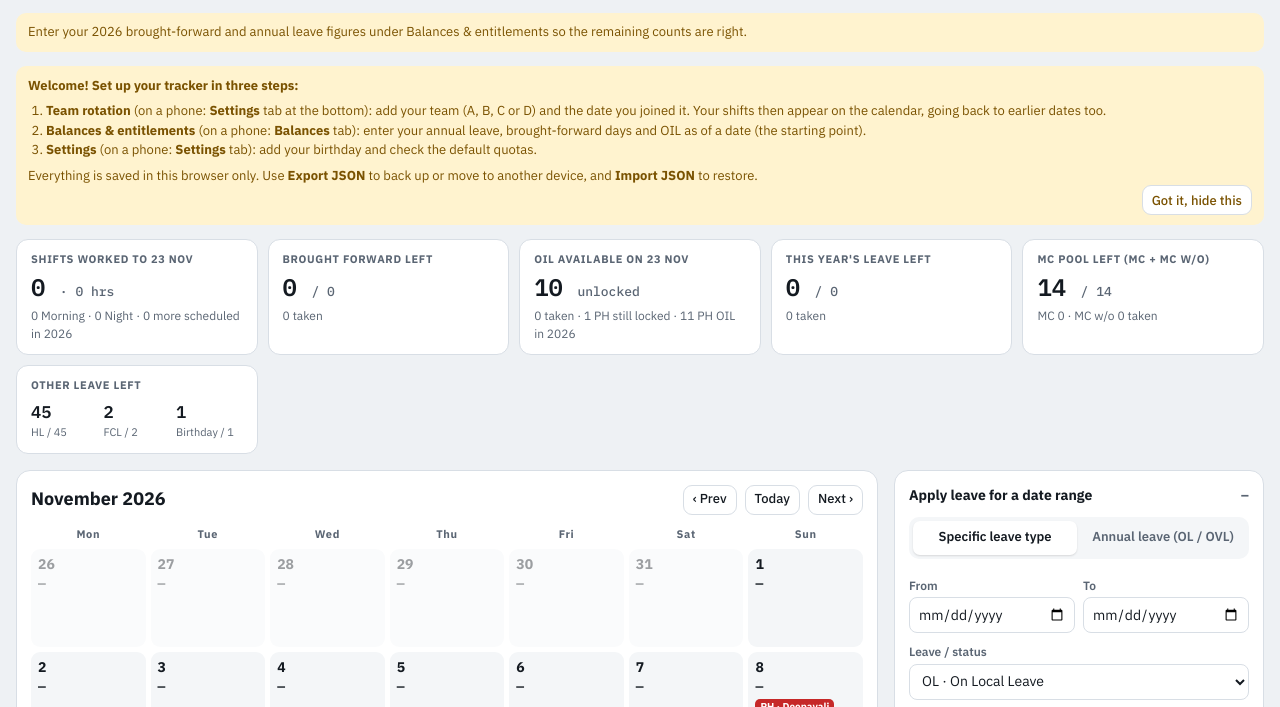
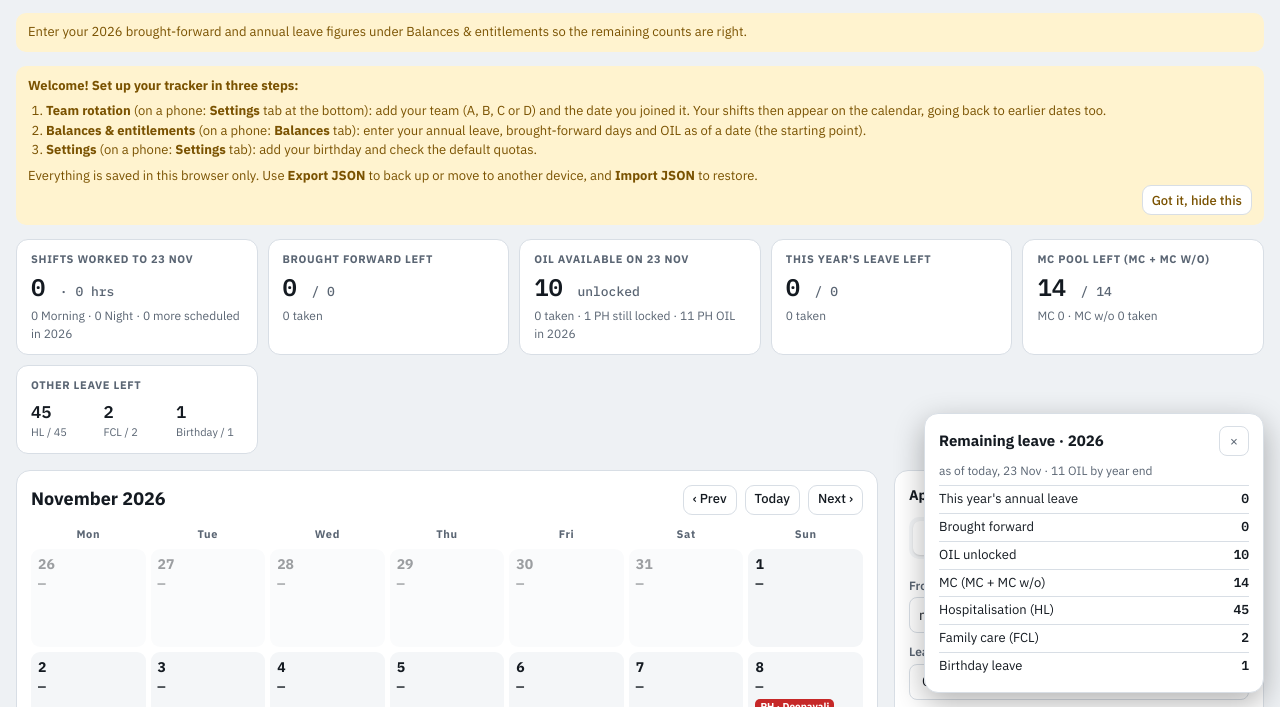
Before and after one commit to Raptor2302/shift-tracker, a plain HTML site: page index.html in a window 1280 px wide. Shown: the part 91-798 px from the top of the page. Drawn offline with Linux system fonts and the light colour scheme.

Commit message:
Remaining-leave card on open and after applying leave
Co-Authored-By: Claude Opus 5.5 <noreply@anthropic.com>

```diff
--- a/index.html
+++ b/index.html
@@ -175,6 +175,16 @@ details.panel[open]>summary::after{content:"–"}
 .kv{display:grid;grid-template-columns:auto 1fr;gap:3px 12px;font-size:13px}
 .kv dt{color:var(--muted)}.kv dd{margin:0;font-family:var(--mono)}
 .toast{position:fixed;left:50%;transform:translateX(-50%);bottom:calc(20px + env(safe-area-inset-bottom,0px));background:var(--text);color:var(--bg);padding:9px 16px;border-radius:10px;font-size:13px;z-index:30}
+.remain{position:fixed;right:16px;bottom:calc(16px + env(safe-area-inset-bottom,0px));z-index:25;width:min(340px,calc(100vw - 32px));background:var(--surface);border:1px solid var(--border);border-radius:14px;box-shadow:0 10px 30px rgba(0,0,0,.3);padding:12px 14px;display:flex;flex-direction:column;gap:6px}
+.remain-head{display:flex;justify-content:space-between;align-items:center;gap:8px}
+.remain-head b{font-size:15px}
+.remain-head .iconbtn{color:var(--muted);width:30px;height:30px}
+.remain-sub{font-size:12px;color:var(--muted)}
+.remain-t{width:100%;border-collapse:collapse;font-size:13px}
+.remain-t td{padding:4px 0;border-top:1px solid var(--border)}
+.remain-t td.n{text-align:right;font-family:var(--mono);font-variant-numeric:tabular-nums;font-weight:700;white-space:nowrap}
+.remain-t td.n small{font-weight:500;color:var(--muted)}
+@media(max-width:700px){body.mob .remain{bottom:calc(84px + env(safe-area-inset-bottom,0px));left:16px;right:16px;width:auto}}
 @media (prefers-reduced-motion:no-preference){.cell{transition:border-color .12s}}
 .mnav,.mstrip,.codechips{display:none}
 .noteam{display:none}
@@ -529,6 +539,11 @@ details.panel[open]>summary::after{content:"–"}
   <button type="button" data-t="log"><span aria-hidden="true">📋</span>Log</button>
   <button type="button" data-t="more"><span aria-hidden="true">⚙️</span>Settings</button>
 </nav>
+<aside class="remain" id="remain" hidden aria-live="polite" aria-labelledby="remainTitle">
+  <div class="remain-head"><b id="remainTitle">Remaining leave</b><button type="button" class="iconbtn" id="remainClose" aria-label="Close">×</button></div>
+  <div class="remain-sub" id="remainSub"></div>
+  <table class="remain-t"><tbody id="remainBody"></tbody></table>
+</aside>
 
 <script>
 /*ENGINE START*/
@@ -950,6 +965,29 @@ function renderLog() {
   $("logFoot").innerHTML = rows.length ? `<tr><td colspan="3">${rows.length} day${rows.length === 1 ? "" : "s"}</td><td class="num">${fmtN(r2(sum))}</td><td colspan="4"></td></tr>` : "";
   $("logChips").innerHTML = Object.entries(totals).map(([k, t]) => `<span class="chip">${tagHtml(k)}${t.n} day${t.n === 1 ? "" : "s"} · <b>${fmtN(r2(t.w))}d</b></span>`).join("");
 }
+// Remaining leave for a year: what's left now (leave up to today taken) and after leave already booked
+function showRemain(y, why) {
+  y = String(y || ui.year);
+  const t0 = todayIso(), cy = t0.slice(0, 4);
+  const asOf = y === cy ? t0 : (y < cy ? y + "-12-31" : y + "-01-01");
+  const c = computeYear(y), yb = c.yb, { t, b } = splitTaken(c, asOf), P = (o, k) => o.pools[k] || 0;
+  const oilNow = r2(c.oilBase(asOf) - c.oilUsedThrough(asOf)), oilEnd = r2(c.oilBase(y + "-12-31") - c.oilUsedThrough(y + "-12-31"));
+  const rows = [
+    ["This year's annual leave", r2(c.alStart - t.al), r2(c.alStart - t.al - b.al)],
+    ["Brought forward", r2(c.bfStart - t.bf), r2(c.bfStart - t.bf - b.bf)],
+    ["OIL unlocked", oilNow, null],
+    ["MC (MC + MC w/o)", r2(yb.mc - P(t, "mc")), r2(yb.mc - P(t, "mc") - P(b, "mc"))],
+    ["Hospitalisation (HL)", r2(yb.hl - P(t, "hl")), r2(yb.hl - P(t, "hl") - P(b, "hl"))],
+    ["Family care (FCL)", r2(yb.fcl - P(t, "fcl")), r2(yb.fcl - P(t, "fcl") - P(b, "fcl"))],
+    ["Birthday leave", r2(yb.bdl - P(t, "bdl")), r2(yb.bdl - P(t, "bdl") - P(b, "bdl"))],
+  ];
+  for (const cl of state.customLeave) { const def = LEAVE[cl.code]; if (def && def.pool && def.pool !== "wf") rows.push([cl.name, r2(cl.quota - P(t, def.pool)), r2(cl.quota - P(t, def.pool) - P(b, def.pool))]); }
+  $("remainTitle").textContent = "Remaining leave · " + y;
+  $("remainSub").textContent = (why ? why + " · " : "") + (y === cy ? "as of today, " + fmtShort(t0) : y < cy ? "at the end of " + y : "before any " + y + " leave is taken") + (oilEnd !== oilNow && y === cy ? ` · ${fmtN(Math.max(0, oilEnd))} OIL by year end` : "");
+  $("remainBody").innerHTML = rows.map(([k, now, after]) => `<tr><td>${esc(k)}</td><td class="n ${now < 0 ? "neg" : ""}">${fmtN(now)}${after !== null && after !== now ? ` <small>· ${fmtN(after)} after booked</small>` : ""}</td></tr>`).join("");
+  $("remain").hidden = false;
+  clearTimeout(showRemain._t); showRemain._t = setTimeout(() => { $("remain").hidden = true; }, 15000);
+}
 function render() { setTimeout(() => { renderCodeChips(); $("noTeam").hidden = state.assignments.length > 0 || !$("welcome").hidden; }, 0); $("welcome").hidden = state.assignments.length > 0 || welcomeIsOff(); refreshCodeOptions(); renderCustomLeave(); renderSpans(); renderRangeOil(); renderLog(); renderYearSel(); renderDash(); renderCal(); renderBalances(); renderTeams(); renderSettings(); renderRangePreview(); }
 
 function renderYearSel() {
@@ -1302,7 +1340,10 @@ function bind() {
       $("mOil").focus(); return;
     }
     if ($("mEvTitle").value.trim()) ui.editEvents.push({ id: uid(), title: $("mEvTitle").value.trim(), time: $("mEvTime").value || "" });
-    setDay(ui.editing, { shift: $("mShift").value, status: $("mCode").value, oilFor: isOil ? $("mOil").value : "", note: $("mNote").value.trim(), events: ui.editEvents }); save(); closeDay(); render(); toast("Day saved"); };
+    const dSaved = ui.editing, codeSaved = $("mCode").value;
+    setDay(ui.editing, { shift: $("mShift").value, status: $("mCode").value, oilFor: isOil ? $("mOil").value : "", note: $("mNote").value.trim(), events: ui.editEvents }); save(); closeDay(); render(); toast("Day saved");
+    if (codeSaved) showRemain(dSaved.slice(0, 4), `${short(codeSaved)} saved on ${fmtShort(dSaved)}`); };
+  $("remainClose").onclick = () => { $("remain").hidden = true; clearTimeout(showRemain._t); };
   $("mReset").onclick = () => { delete state.days[ui.editing]; save(); closeDay(); render(); toast("Day reset to schedule"); };
   $("dayModal").addEventListener("click", e => { if (e.target === $("dayModal")) closeDay(); });
   document.addEventListener("keydown", e => { if (e.key === "Escape") { if (!$("dayModal").hidden) closeDay(); if (!$("importModal").hidden) $("importModal").hidden = true; } });
@@ -1374,6 +1415,7 @@ function bind() {
     $("rNote").value = "";
     save(); render(); showOnCal(s, e);
     toast(`${short(code)} applied to ${plural(work.length, "working shift")} · ${fmtN(w)}d deducted`);
+    showRemain(s.slice(0, 4), `${short(code)} applied`);
   };
   $("wApply").onclick = () => {
     const s = $("wStart").value, e = $("wEnd").value, code = $("wOVL").checked ? "OVL" : "OL", note = $("wNote").value.trim();
@@ -1383,6 +1425,7 @@ function bind() {
     for (const d of p.work) setDay(d, note ? { status: code, note } : { status: code });
     $("wNote").value = "";
     save(); render(); showOnCal(s, e);
+    showRemain(s.slice(0, 4), `${short(code)} applied`);
     toast(`${short(code)} applied · ${fmtN(p.required)}d: BF ${fmtN(p.split.bf)} · OIL ${fmtN(p.split.oil)}${p.oilParts.length ? " (" + oilPartsText(p.oilParts) + ")" : ""} · this year ${fmtN(p.split.al)}`);
   };
   const clearRange = (s, e) => {
@@ -1519,6 +1562,7 @@ render();
 setMTab("cal");
 showStorageBanner();
 startCloud();
+setTimeout(() => showRemain(ui.year), 600);
 // Keep "as of" on today while the page stays open, so balances update the day leave is taken
 let lastToday = todayIso();
 function checkNewDay() {
```
